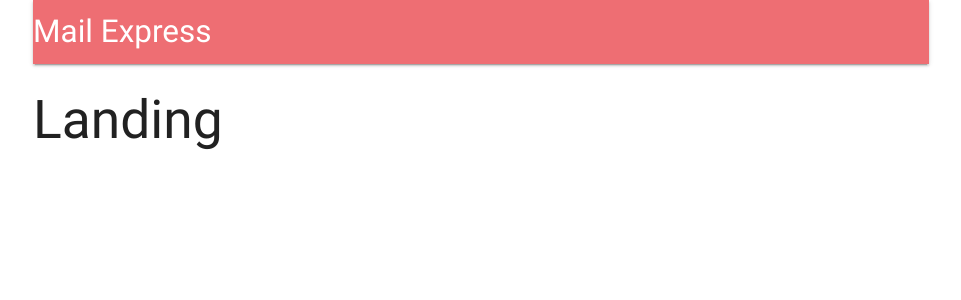
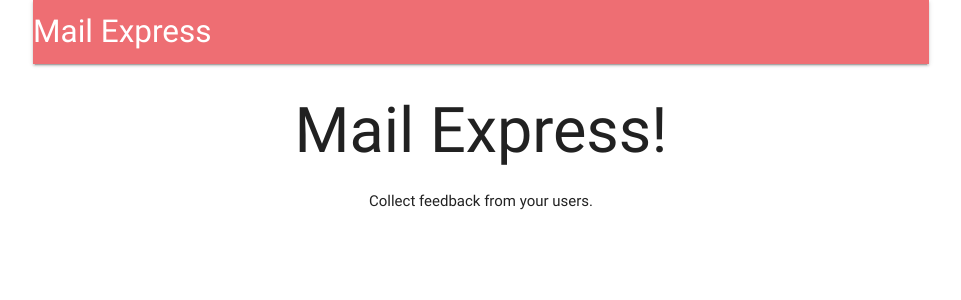
Before and after one commit to ajinkya-kolhe/react-mail-express-app, a React (Create React App) app in the folder client/: page / in a window 1280 px wide. Shown: the top 300 px of the page, without its empty margins (159-1120 px from the left). Built offline with nearby package versions, Linux system fonts and the light colour scheme; no server answers.

Commit message:
Header logo enabled using link and Landing component added

```diff
--- a/client/src/components/App.js
+++ b/client/src/components/App.js
@@ -3,11 +3,11 @@
 import { connect } from 'react-redux';
 
 import Header from './Header';
+import Landing from './Landing';
 import * as actions from '../actions';
 
 const Dashboard = () => <h2>Dashboard</h2>
 const SurveyNew = () => <h2>SurveyNew</h2>
-const Landing = () => <h2>Landing</h2>
 
 class App extends React.Component {
   componentDidMount() {
--- a/client/src/components/Header.js
+++ b/client/src/components/Header.js
@@ -1,4 +1,5 @@
 import React from 'react';
+import { Link } from 'react-router-dom';
 import { connect } from 'react-redux';
 
 class Header extends React.Component {
@@ -24,9 +25,12 @@
     return (
       <nav>
         <div className="nav-wrapper">
-          <a className="left brand-logo">
+          <Link
+            to={this.props.auth ? '/surveys' : '/'}
+            className="left brand-logo"
+          >
             Mail Express
-          </a>
+          </Link>
           <ul className="right">
             {this.renderContent()}
           </ul>
--- /dev/null
+++ b/client/src/components/Landing.js
@@ -0,0 +1,14 @@
+import React from 'react';
+
+const Landing = () => {
+  return (
+    <div style={{ textAlign: 'center' }}>
+      <h1>
+        Mail Express!
+      </h1>
+      Collect feedback from your users.
+    </div>
+  );
+}
+
+export default Landing;
```
